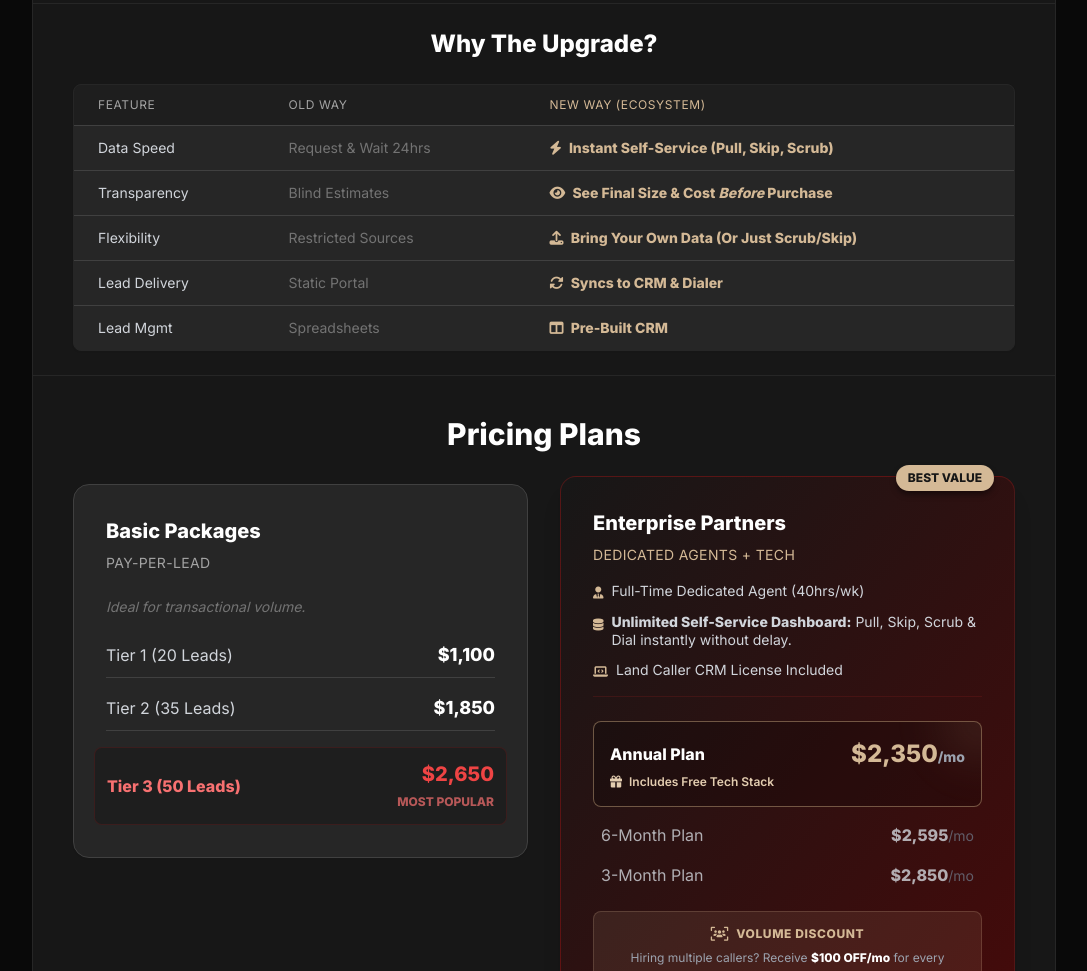
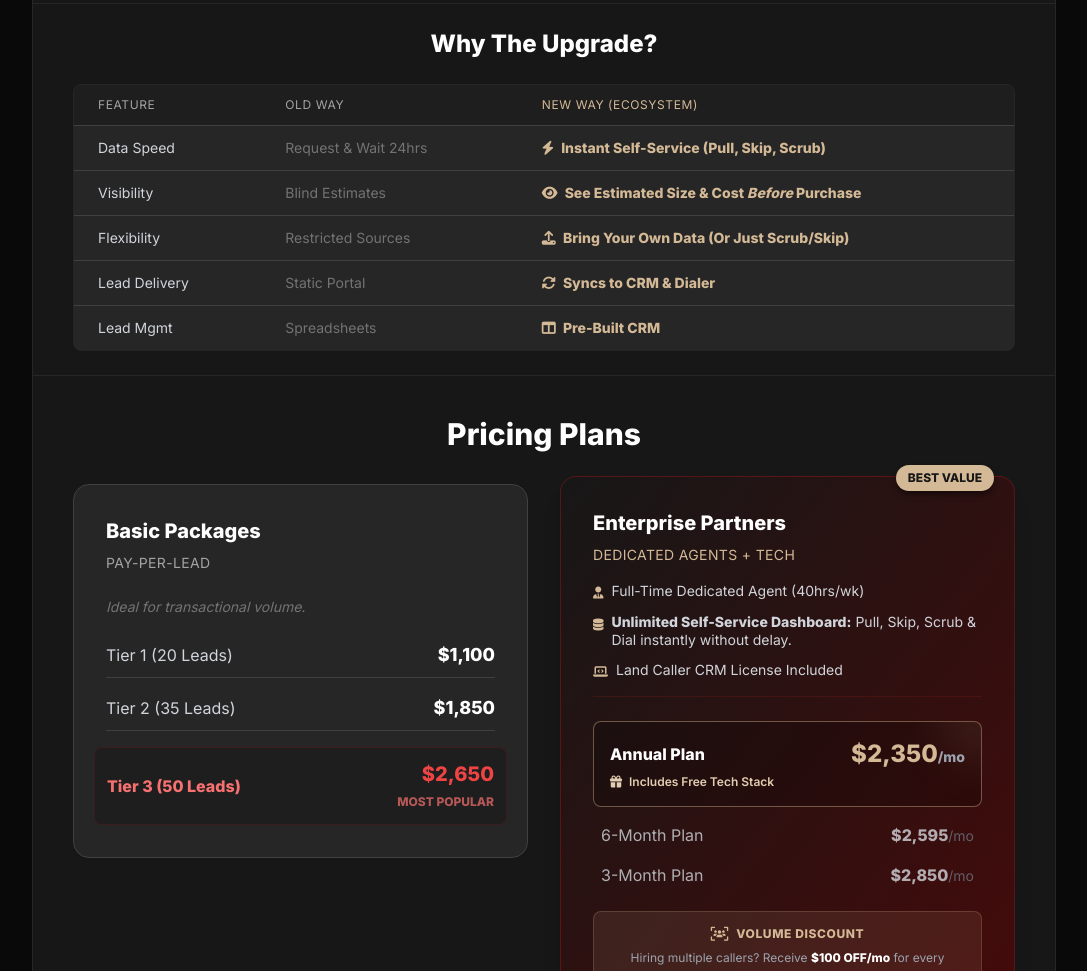
Before and after one commit to johnlowrey-oss/Land-Caller-2026-Update, a plain HTML site: page index.html in a window 1280 px wide. Shown: the part 1274-2245 px from the top of the page, without its empty margins (96-1183 px from the left). Drawn offline with nearby package versions, Linux system fonts and the light colour scheme.

Commit message:
Update index.html

```diff
--- a/index.html
+++ b/index.html
@@ -409,9 +409,9 @@
                                 <td class="px-6 py-3 text-sm font-bold text-tan-500"><i class="fa-solid fa-bolt mr-1"></i> Instant Self-Service (Pull, Skip, Scrub)</td>
                             </tr>
                             <tr>
-                                <td class="px-6 py-3 text-sm font-medium text-gray-300">Transparency</td>
+                                <td class="px-6 py-3 text-sm font-medium text-gray-300">Visibility</td>
                                 <td class="px-6 py-3 text-sm text-neutral-500">Blind Estimates</td>
-                                <td class="px-6 py-3 text-sm font-bold text-tan-500"><i class="fa-solid fa-eye mr-1"></i> See Final Size & Cost <em>Before</em> Purchase</td>
+                                <td class="px-6 py-3 text-sm font-bold text-tan-500"><i class="fa-solid fa-eye mr-1"></i> See Estimated Size & Cost <em>Before</em> Purchase</td>
                             </tr>
                             <tr>
                                 <td class="px-6 py-3 text-sm font-medium text-gray-300">Flexibility</td>
```
